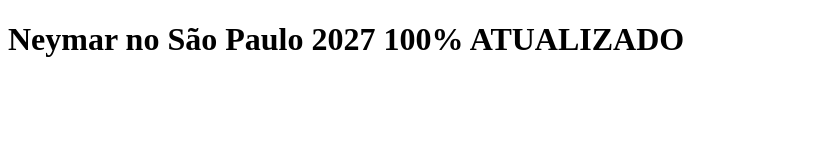
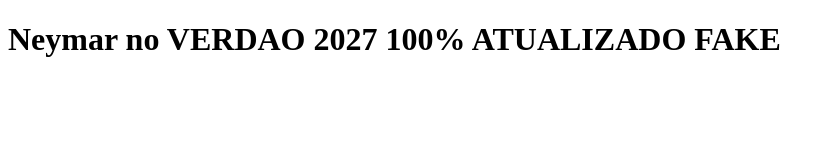
Before and after one commit to leevangelista/RepBranch, a plain HTML site: page index.html in a window 1280 px wide. Shown: the whole page, without its empty margins (0-835 px from the left). Drawn offline with Linux system fonts and the light colour scheme.

Commit message:
joao patinete

```diff
--- a/index.html
+++ b/index.html
@@ -6,6 +6,6 @@
     <title>Document</title>
 </head>
 <body>
-    <h1>Neymar no São Paulo 2027 100% ATUALIZADO</h1>
+    <h1>Neymar no VERDAO 2027 100% ATUALIZADO FAKE</h1>
 </body>
 </html>
```
Also changed, not shown: 1 other file.
